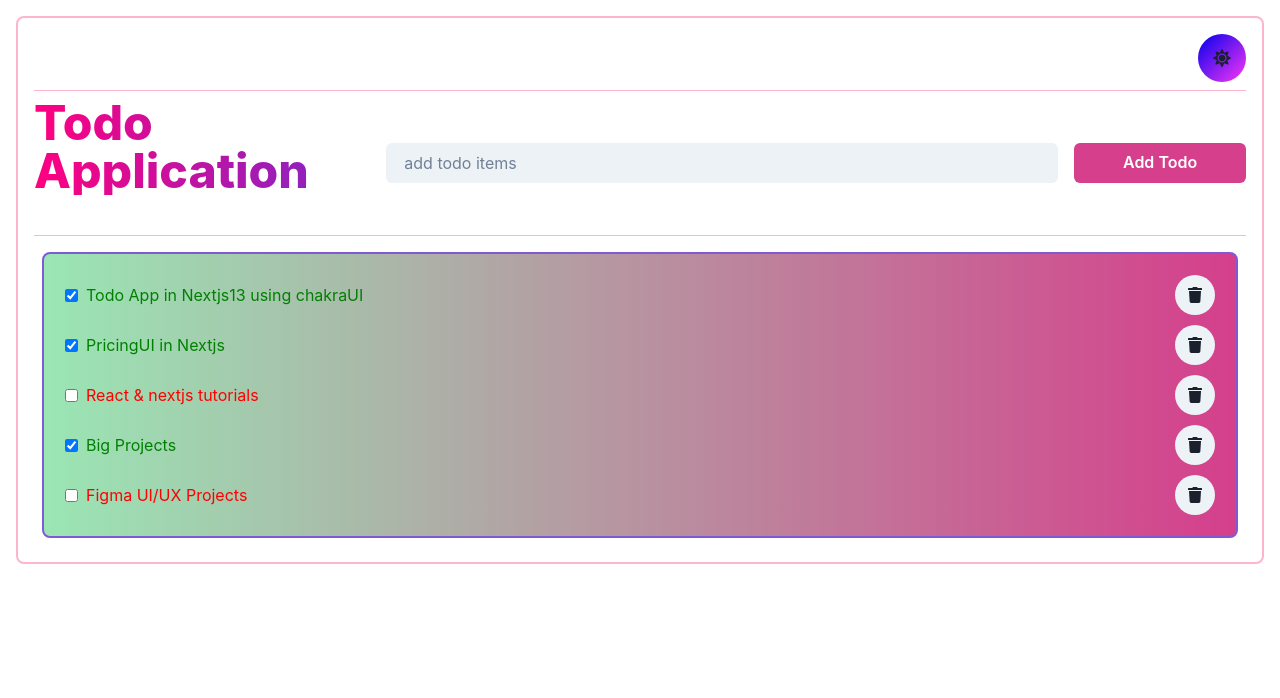
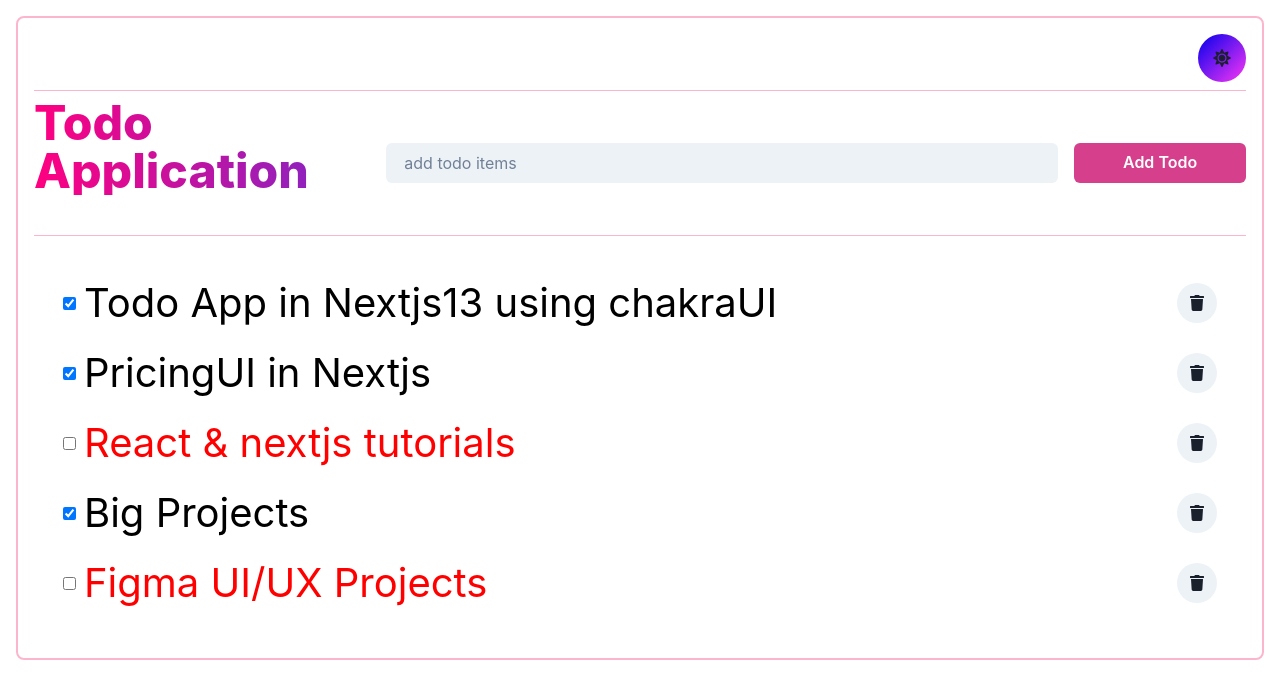
Before and after one commit to SHAKRA-AMBREEN/todoapp, a Next.js app: page / in a window 1280 px wide. Shown: the top 698 px of the page. Built offline with nearby package versions, Linux system fonts and the light colour scheme.

Commit message:
Update todo.tsx

```diff
--- a/app/todo.tsx
+++ b/app/todo.tsx
@@ -83,7 +83,7 @@ export default function Todo() {
           <Heading
             mb={{lg:"8", base: "3"}}
             fontWeight="extrabold"
-            size={{ lg: "2xl", base: "md" }}
+            size={{ lg: "2xl", md:"2xl", base: "md" }}
             bgGradient="linear(to-l, #7928CA, #FF0080)"
             bgClip="text"
             alignItems="center"
@@ -116,23 +116,20 @@ export default function Todo() {
 
         <VStack
           divider={<StackDivider />}
-          borderColor="purple.500"
-          borderWidth="2px"
           p="4"
           m="2"
-          borderRadius="lg"
           width={"lg:100%"}
           maxW={{ base: "90vw", sm: "100%", lg: "100%" }}
           alignItems="stretch"
-          bgGradient="linear(to-r,  green.200, pink.500)"
-          fontSize={{lg:"100%",base:"15px"}}
+          bgGradient=""
+          fontSize={{xl:"40px", lg:"30px", md:"20px",base:"15px"}}
         >
           <ul>
             {todos.map((elm: any) => {
               return (
                 <li
                   style={{
-                    color: elm.completed ? "green" : "red",
+                    color: elm.completed ? "black" : "red",
                     fontStyle: "obligue",
                     listStyle: "none",
                     padding: "5px",
```
